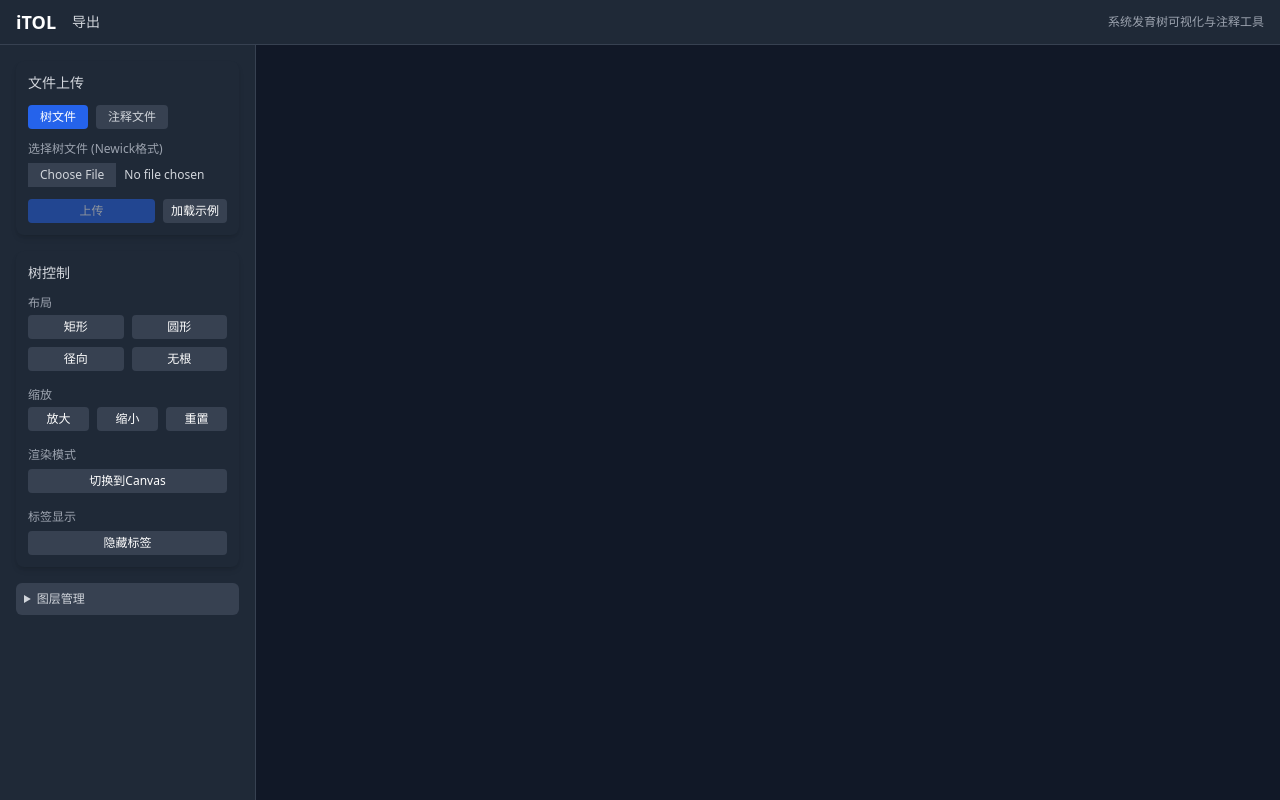
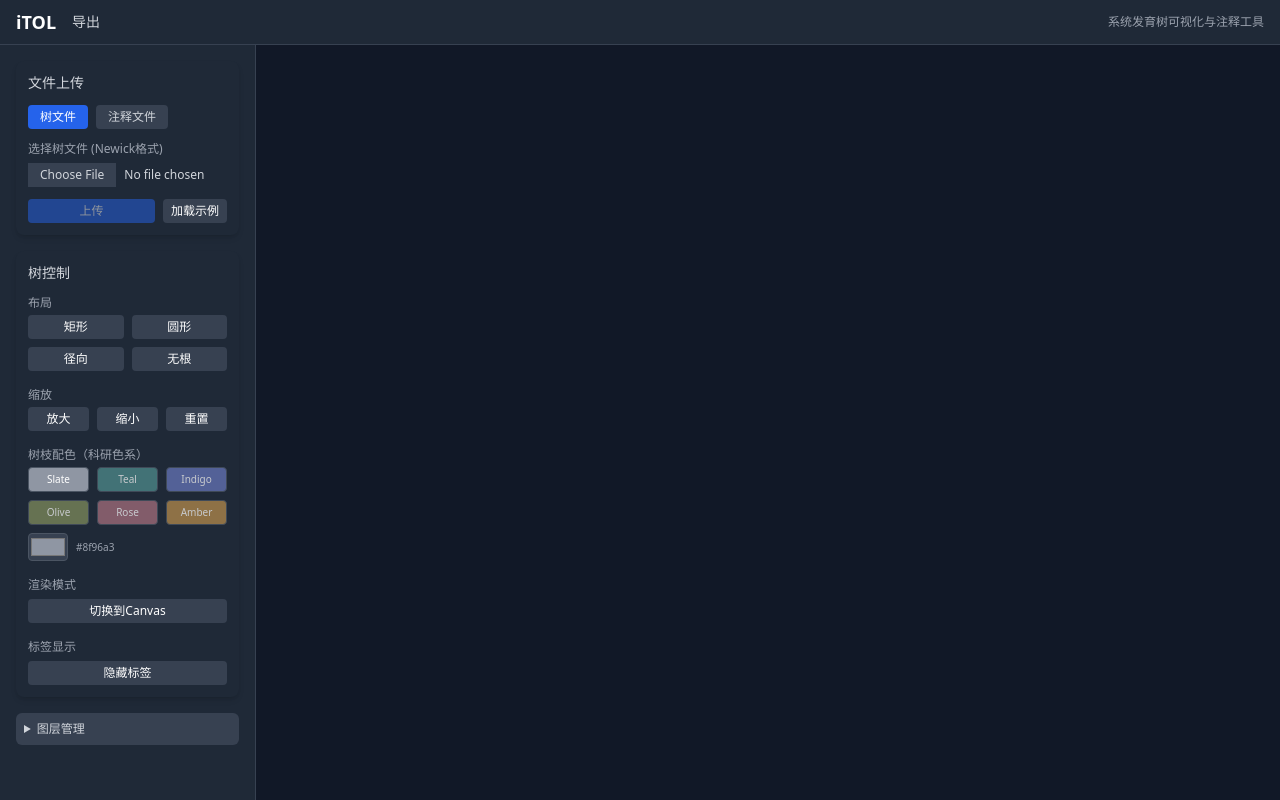
Before and after one commit to XiaoshengSu/asitol, a SvelteKit app in the folder frontend/: page /editor in a window 1280 px wide. Built offline with nearby package versions, Linux system fonts and the light colour scheme.

Commit message:
feat(frontend): add scientific branch color presets for tree rendering

```diff
--- a/frontend/src/components/tree/TreeCanvas.svelte
+++ b/frontend/src/components/tree/TreeCanvas.svelte
@@ -17,6 +17,7 @@
   let renderMode: 'svg' | 'canvas' = 'canvas';
   let zoom: number = 1;
   let pan: { x: number; y: number } = { x: 0, y: 0 };
+  let branchColor = '#8f96a3';
   let isDragging: boolean = false;
   let lastMouseX: number = 0;
   let lastMouseY: number = 0;
@@ -35,7 +36,8 @@
     renderMode = $uiStore.renderMode;
     zoom = $uiStore.zoom;
     pan = $uiStore.pan;
-    // 当showLabels变化时重新渲染树
+    branchColor = $uiStore.branchColor;
+    // 当showLabels或branchColor变化时重新渲染树
     if (renderer && tree && layoutResult) {
       render();
     }
@@ -49,7 +51,7 @@
       height: container.clientHeight,
       backgroundColor: '#242424',
       nodeColor: '#fff',
-      branchColor: '#888',
+      branchColor,
       nodeSize: 4,
       branchWidth: 1
     };
@@ -71,7 +73,7 @@
       height: container.clientHeight,
       backgroundColor: '#242424',
       nodeColor: '#fff',
-      branchColor: '#888',
+      branchColor,
       nodeSize: 4,
       branchWidth: 1
     };
--- a/frontend/src/components/tree/TreeControls.svelte
+++ b/frontend/src/components/tree/TreeControls.svelte
@@ -12,11 +12,22 @@
   // 反应式变量来跟踪UI状态
   let renderMode = 'svg';
   let showLabels = true;
+  let branchColor = '#8f96a3';
+
+  const scientificPalettes = [
+    { name: 'Slate', color: '#8f96a3' },
+    { name: 'Teal', color: '#4E8B8B' },
+    { name: 'Indigo', color: '#6574B8' },
+    { name: 'Olive', color: '#7E8B5B' },
+    { name: 'Rose', color: '#A46D7C' },
+    { name: 'Amber', color: '#B38A4C' }
+  ];
 
   // 订阅UI状态变化
   uiStore.subscribe($uiStore => {
     renderMode = $uiStore.renderMode;
     showLabels = $uiStore.showLabels;
+    branchColor = $uiStore.branchColor;
   });
 
   // 放大
@@ -49,6 +60,11 @@
   // 切换标签显示
   const toggleLabels = () => {
     uiStore.toggleLabels();
+  };
+
+  // 设置树枝颜色
+  const setBranchColor = (color: string) => {
+    uiStore.setBranchColor(color);
   };
 
   // 更改布局类型
@@ -117,6 +133,34 @@
     </div>
   </div>
 
+
+
+  <!-- 树枝配色 -->
+  <div class="mb-4">
+    <label class="block text-xs text-gray-400 mb-1">树枝配色（科研色系）</label>
+    <div class="grid grid-cols-3 gap-2 mb-2">
+      {#each scientificPalettes as palette}
+        <button
+          class="text-[10px] text-white py-1 px-2 rounded border border-gray-600 hover:border-gray-400"
+          style="background-color: {palette.color}; opacity: {branchColor === palette.color ? 1 : 0.75}"
+          on:click={() => setBranchColor(palette.color)}
+          title={palette.name}
+        >
+          {palette.name}
+        </button>
+      {/each}
+    </div>
+    <div class="flex items-center gap-2">
+      <input
+        type="color"
+        class="w-10 h-7 rounded bg-gray-700 border border-gray-600"
+        bind:value={branchColor}
+        on:change={(e) => setBranchColor((e.currentTarget as HTMLInputElement).value)}
+      />
+      <span class="text-[10px] text-gray-400">{branchColor}</span>
+    </div>
+  </div>
+
   <!-- 渲染模式 -->
   <div class="mb-4">
     <label class="block text-xs text-gray-400 mb-1">渲染模式</label>
--- a/frontend/src/components/tree/TreeSvg.svelte
+++ b/frontend/src/components/tree/TreeSvg.svelte
@@ -17,6 +17,7 @@
   let renderMode: 'svg' | 'canvas' = 'svg';
   let zoom: number = 1;
   let pan: { x: number; y: number } = { x: 0, y: 0 };
+  let branchColor = '#8f96a3';
   let isDragging: boolean = false;
   let lastMouseX: number = 0;
   let lastMouseY: number = 0;
@@ -35,7 +36,8 @@
     renderMode = $uiStore.renderMode;
     zoom = $uiStore.zoom;
     pan = $uiStore.pan;
-    // 当showLabels变化时重新渲染树
+    branchColor = $uiStore.branchColor;
+    // 当showLabels或branchColor变化时重新渲染树
     if (renderer && tree && layoutResult) {
       render();
     }
@@ -49,7 +51,7 @@
       height: container.clientHeight,
       backgroundColor: '#242424',
       nodeColor: '#fff',
-      branchColor: '#888',
+      branchColor,
       nodeSize: 4,
       branchWidth: 1
     };
@@ -71,7 +73,7 @@
       height: container.clientHeight,
       backgroundColor: '#242424',
       nodeColor: '#fff',
-      branchColor: '#888',
+      branchColor,
       nodeSize: 4,
       branchWidth: 1
     };
--- a/frontend/src/stores/uiStore.ts
+++ b/frontend/src/stores/uiStore.ts
@@ -14,6 +14,7 @@ const createUIStore = () => {
     selectedNodes: string[];
     searchQuery: string;
     showLabels: boolean;
+    branchColor: string;
   }>({
     renderMode: 'svg',
     sidebarVisible: true,
@@ -23,7 +24,8 @@ const createUIStore = () => {
     pan: { x: 0, y: 0 },
     selectedNodes: [],
     searchQuery: '',
-    showLabels: true
+    showLabels: true,
+    branchColor: '#8f96a3'
   });
 
   return {
@@ -120,6 +122,8 @@ const createUIStore = () => {
     toggleLabels: () => update(state => ({ ...state, showLabels: !state.showLabels })),
     // 设置标签显示状态
     setShowLabels: (show: boolean) => update(state => ({ ...state, showLabels: show })),
+    // 设置树枝颜色
+    setBranchColor: (color: string) => update(state => ({ ...state, branchColor: color })),
     // 重置状态
     reset: () => set({
       renderMode: 'svg',
@@ -130,7 +134,8 @@ const createUIStore = () => {
       pan: { x: 0, y: 0 },
       selectedNodes: [],
       searchQuery: '',
-      showLabels: true
+      showLabels: true,
+      branchColor: '#8f96a3'
     })
   };
 };
```
